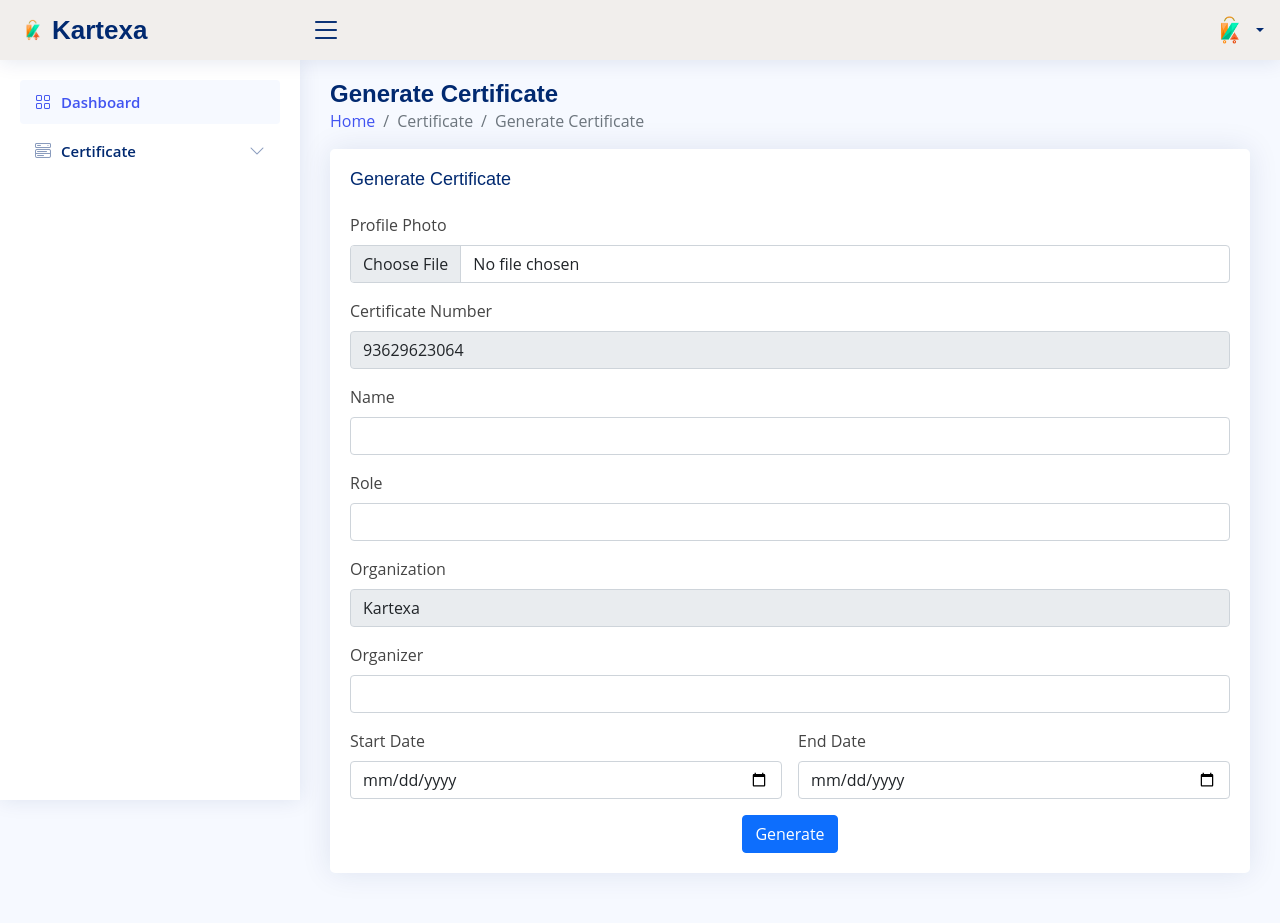
After one commit to ChidiebereIbiam/certificate-project, a Django app: page /generate_certificate/ in a window 1280 px wide. The commit adds this page. Run offline with Django 4.2, Linux system fonts and the light colour scheme; some libraries are stand-ins or nearby versions.

Commit message:
Create Certificate Generate Template

```diff
--- a/core/forms.py
+++ b/core/forms.py
@@ -7,12 +7,13 @@ class CertificateForm(forms.ModelForm):
         fields = ('profile_photo', 'certificate_number', 'name','role','organization', 'organizer','start_date', 'end_date')
 
         widgets = {
-            'profile_photo': forms.FileField(attrs={'class':'form-control'}),
+            # 'profile_photo': forms.FileField(attrs={'class':'form-control'}),
             'certificate_number': forms.TextInput(attrs={'class':'form-control'}),
             'name': forms.TextInput(attrs={'class':'form-control'}),
             'role': forms.TextInput(attrs={'class':'form-control'}),
             'organization': forms.TextInput(attrs={'class':'form-control'}),
             'organizer': forms.TextInput(attrs={'class':'form-control'}),
+            'organization': forms.TextInput(attrs={'class':'form-control'}),
 
 
 
--- a/core/templates/core/base.html
+++ b/core/templates/core/base.html
@@ -114,7 +114,7 @@
             data-bs-parent="#sidebar-nav"
           >
             <li>
-              <a href="">
+              <a href="{% url 'generate_certificate' %}">
                 <i class="bi bi-circle"></i><span>Generate Certificate</span>
               </a>
             </li>
--- /dev/null
+++ b/core/templates/core/generate_certificate.html
@@ -0,0 +1,92 @@
+{% extends 'core/base.html' %}
+{% load static %}
+
+{% block title %}Generate Certificate - Kartexa{% endblock title %}
+
+{% block content %}
+
+<main id="main" class="main">
+
+    <div class="pagetitle">
+        <h1>Generate Certificate</h1>
+        <nav>
+          <ol class="breadcrumb">
+            <li class="breadcrumb-item"><a href="{% url 'dashboard' %}">Home</a></li>
+            <li class="breadcrumb-item active">Certificate</li>
+            <li class="breadcrumb-item active">Generate Certificate</li>
+          </ol>
+        </nav>
+      </div><!-- End Page Title -->
+
+      <section class="section">
+        <div class="row">
+          <div class="col-lg-12">
+
+
+            <div class="card">
+              <div class="card-body">
+                <h5 class="card-title">Generate Certificate</h5>
+
+                <!-- Multi Columns Form -->
+                <form class="row g-3" method="post" enctype="multipart/form-data">
+                  {% csrf_token %}
+                  {{form.errors}}
+
+
+                  <div class="col-md-12">
+                    <label for="profile_photo" class="form-label">Profile Photo</label>
+                    <input type="file" name="profile_photo" id="profile_photo" class="form-control">
+                  </div>
+                  <div class="col-md-12">
+                      <label for="inputName5" class="form-label">Certificate Number</label>
+                      <input type="number" name="certificate_number" id="certificate_number" class="form-control" readonly>
+                    </div>
+                  <div class="col-md-12">
+                      <label for="inputPassword5" class="form-label">Name</label>
+                      <input type="text" name="c-name" id="" class="form-control">
+                  </div>
+                  <div class="col-md-12">
+                    <label for="inputEmail5" class="form-label">Role</label>
+                    <input type="text" name="role" id="" class="form-control">
+                  </div>
+                  <div class="col-md-12">
+                    <label for="inputPassword5" class="form-label">Organization</label>
+                    <input type="text" name="organization" id="" class="form-control" value="Kartexa" readonly>
+                  </div>
+                  <div class="col-md-12">
+                      <label for="inputPassword5" class="form-label">Organizer</label>
+                      <input type="text" name="organizer" id="" class="form-control">
+                  </div>
+                  <div class="col-md-6">
+                      <label for="inputPassword5" class="form-label">Start Date</label>
+                      <input type="date" name="start_date" id="" class="form-control">
+                  </div>
+                  <div class="col-md-6">
+                    <label for="inputPassword5" class="form-label">End Date</label>
+                    <input type="date" name="end_date" id="" class="form-control">
+                </div>
+
+
+
+
+
+              <div class="text-center">
+                <button type="submit" class="btn btn-primary">Generate</button>
+                </div>
+            </form>
+
+              </div>
+            </div>
+
+          </div>
+
+        </div>
+      </section>
+
+
+</main>
+<script>
+    var number = document.getElementById('certificate_number');
+    number.value=("" + Math.random()).substring(2,13);
+</script>
+{% endblock content %}
--- a/core/urls.py
+++ b/core/urls.py
@@ -4,5 +4,7 @@ from . import views
 
 urlpatterns = [
     path('', views.dashboard, name='dashboard'),
-    path('certificate/', views.certificate_detail, name='certificate_detail')
+    path('certificate/', views.certificate_detail, name='certificate_detail'),
+    path('generate_certificate/', views.generate_certificate, name='generate_certificate')
+
 ]
--- a/core/views.py
+++ b/core/views.py
@@ -1,5 +1,7 @@
 from django.shortcuts import render
 from django.contrib.auth.decorators import login_required
+from .forms import CertificateForm
+from .models import Certificate
 
 # Create your views here.
 @login_required
@@ -8,3 +10,8 @@ def dashboard(request):
 
 def certificate_detail(request):
     return render (request, 'core/certificate_detail.html', {})
+
+def generate_certificate(request):
+    if request.method == 'POST':
+        cerificate_number = request.POST['certificate_number']
+    return render(request, 'core/generate_certificate.html')
```
Also changed, not shown: db.sqlite3.
